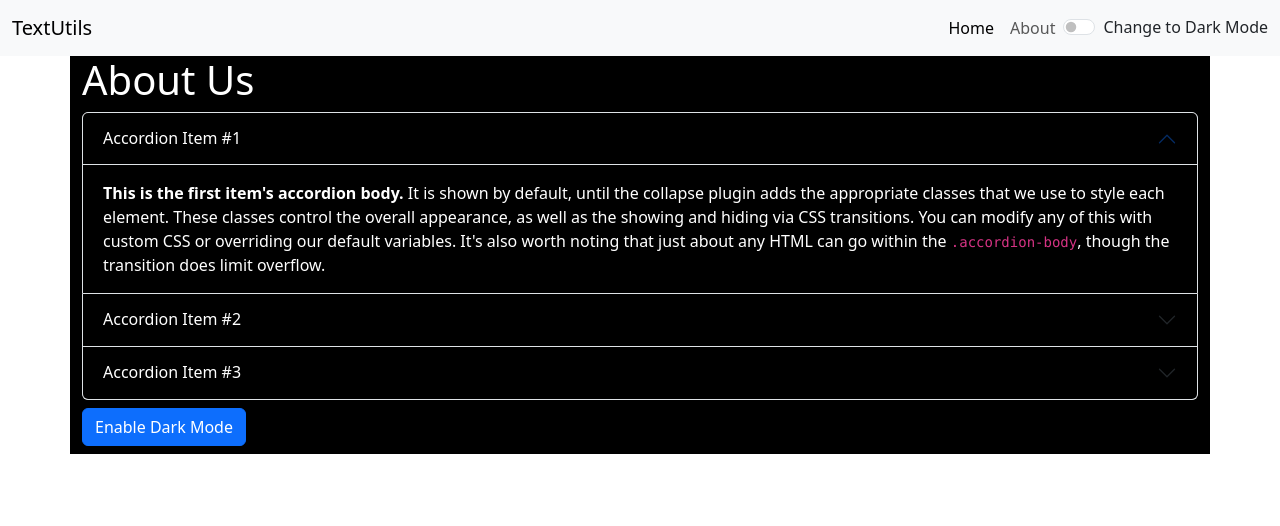
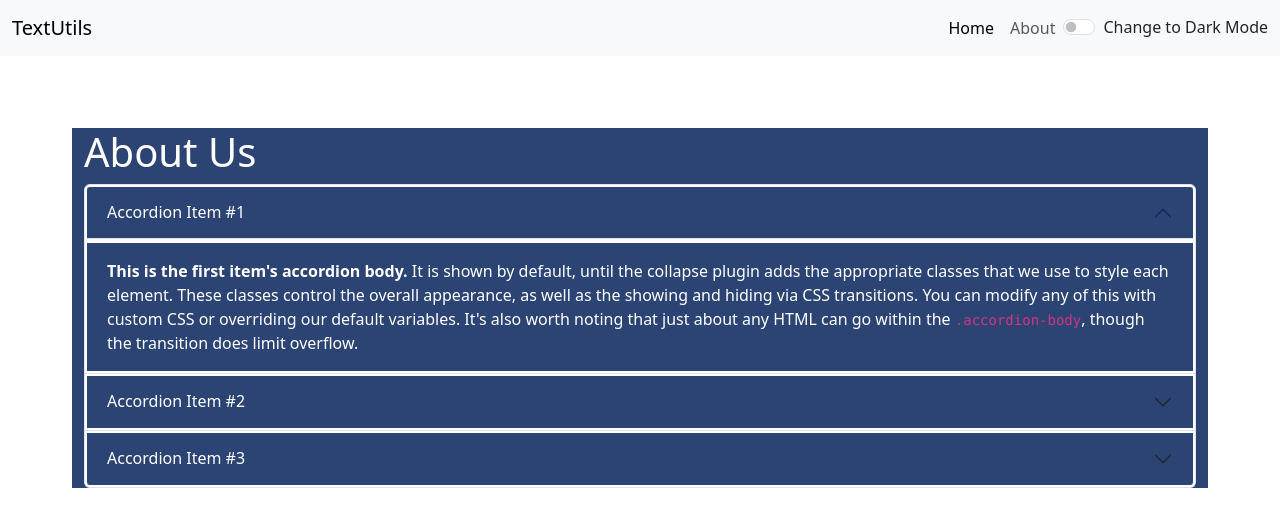
Before and after one commit to ROHITSABI/react-1, a React (Create React App) app: page /about in a window 1280 px wide. Shown: the top 526 px of the page. Built offline with nearby package versions, Linux system fonts and the light colour scheme.

Commit message:
Disabled button - Textform

```diff
--- a/src/components/About.js
+++ b/src/components/About.js
@@ -1,38 +1,11 @@
-import { useState } from "react";
+// import { useState } from "react";
 
-function About() {
-  // let myStyle = {
-  //   color: "white",
-  //   backgroundColor: "black",
-  // };
-
-  let [myStyle, setMyStyle] = useState({
-    color: "white",
-    backgroundColor: "black",
-  });
-
-  let [btnText, setBtnText] = useState("Enable Dark Mode");
-
-  let toggleStyle = () => {
-    //To Enable Light Mode
-    if (myStyle.color === "white") {
-      myStyle = {
-        color: "black",
-        backgroundColor: "white",
-        border: "1px solid black",
-      };
-      setMyStyle(myStyle);
-      setBtnText("Enable Dark Mode");
-    } else {
-      //To Enable Dark Mode
-      myStyle = {
-        color: "white",
-        backgroundColor: "black",
-        border: "1px solid black",
-      };
-      setMyStyle(myStyle);
-      setBtnText("Enable Light Mode");
-    }
+function About(props) {
+  let myStyle = {
+    color: props.mode === "dark" ? "#2b4473" : "white",
+    backgroundColor: props.mode === "dark" ? "white" : "#2b4473",
+    border: "2px solid",
+    // borderColor:
   };
   return (
     <>
@@ -136,10 +109,6 @@ function About() {
             </div>
           </div>
         </div>
-
-        <button className="btn btn-primary my-2" onClick={toggleStyle}>
-          {btnText}
-        </button>
       </div>
     </>
   );
--- a/src/components/Alert.js
+++ b/src/components/Alert.js
@@ -6,7 +6,8 @@ function Alert(props) {
     return lower.charAt(0).toUpperCase() + lower.slice(1);
   };
   return (
-    props.alert && (
+    <div style={{ height: "70px" }}>
+      {props.alert && (
         <div
           className={`alert alert-${props.alert.type} alert-dismissible fade show`}
           role="alert"
@@ -14,7 +15,8 @@ function Alert(props) {
           {/* <strong>{props.alert}</strong> */}
           <strong>{capitalType(props.alert.type)}</strong>:{props.alert.msg}
         </div>
-    )
+      )}
+    </div>
   );
 }
 
--- a/src/components/TextForm.js
+++ b/src/components/TextForm.js
@@ -43,7 +43,11 @@ function TextForm(props) {
             }}
           ></textarea>
 
-          <button className="btn btn-primary my-2" onClick={handleOnClick}>
+          <button
+            className="btn btn-primary my-2"
+            onClick={handleOnClick}
+            disabled={text.length === 0}
+          >
             Convert To UpperCase
           </button>
           <button
```
Lines whose indentation alone changed are shown as unchanged.
